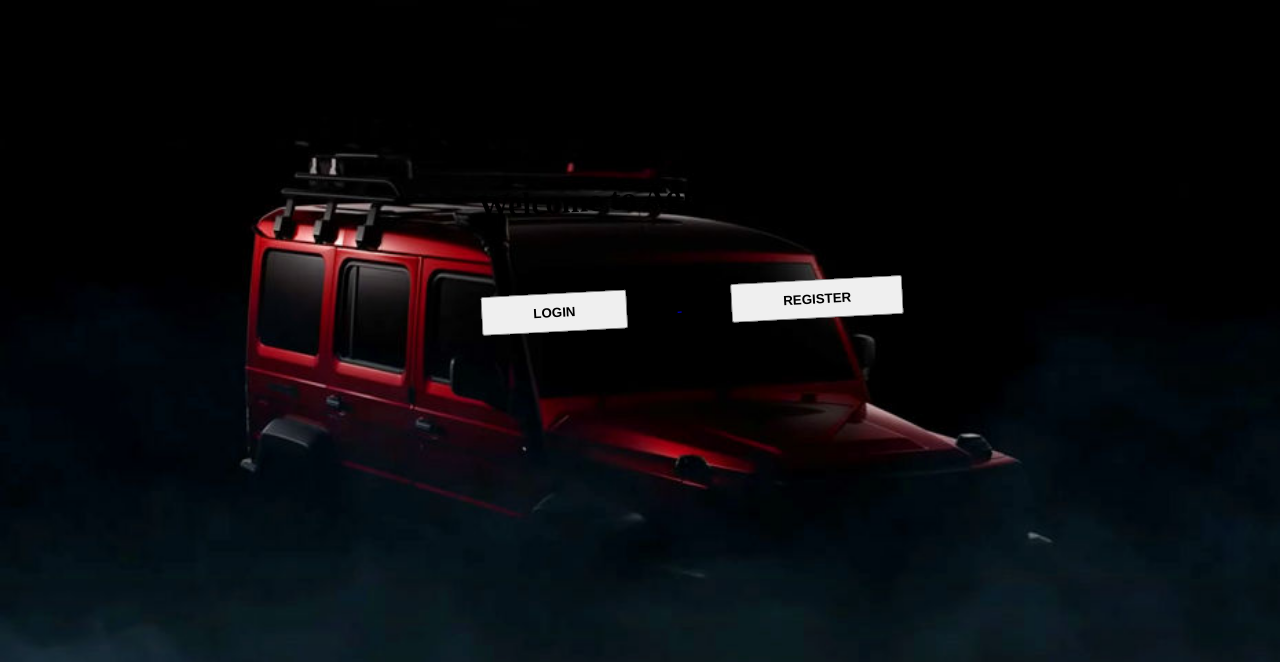
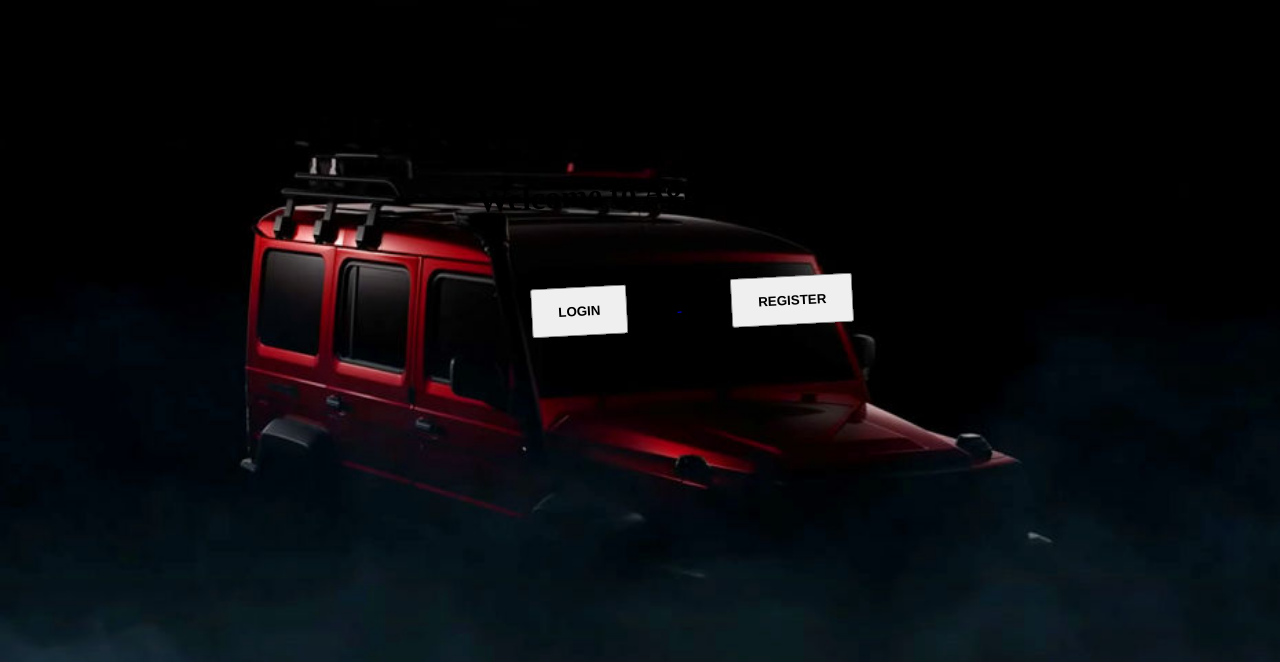
Before and after one commit to RajasekharReddy2370/Agriculture, a Django app: template Agriculture/Users/templates/Users/home.html in a window 1280 px wide. Shown: the top 662 px of the page. Run offline with Django 3.2, Linux system fonts and the light colour scheme; the template is opened without the code that fills it, so the values that code supplies are empty.

Commit message:
updated home page

```diff
--- a/Agriculture/Users/templates/Users/home.html
+++ b/Agriculture/Users/templates/Users/home.html
@@ -27,14 +27,14 @@
             text-align: center;
             /* background: rgba(255, 255, 255, 0.8); */
             padding: 30px;
-            border-radius: 10px;
+            border-radius: 20px;
             margin-bottom :270px;
             margin-left:100px;
             transform:rotate(-3deg);
         }
 
         button {
-            padding: 10px 50px;
+            padding: 15px 25px;
             margin: 50px;
             cursor: pointer;
         }
```
